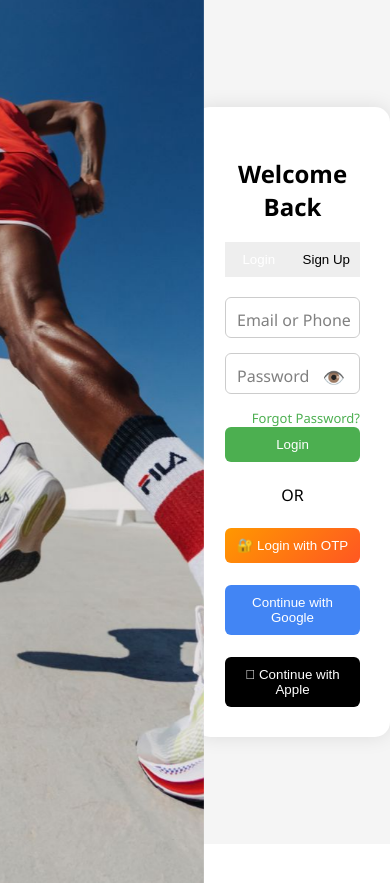
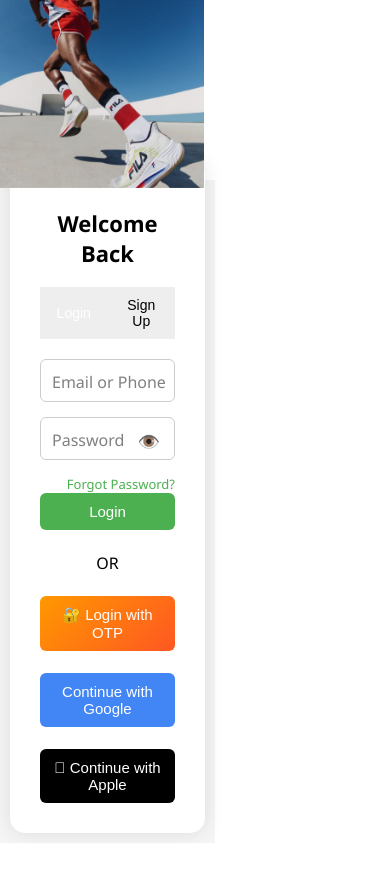
Before and after one commit to mvijayreddy-crypto/BookMyPlay, a Flask app: page /login in a window 390 px wide. After the commit the page ends 843 px from the top, so only its background shows below. Run offline with Flask 3, Linux system fonts and the light colour scheme.

Commit message:
mobile login fix

```diff
--- a/templates/login.html
+++ b/templates/login.html
@@ -6,6 +6,83 @@
 
     <style>
         /* ================= GLOBAL RESPONSIVE ================= */
+/* ================= MOBILE RESPONSIVE ================= */
+
+@media(max-width:768px){
+
+    body{
+        flex-direction:column;
+    }
+
+    .left{
+        width:100%;
+        height:250px;
+    }
+
+    .right{
+        width:100%;
+        padding:20px;
+        display:flex;
+        justify-content:center;
+        align-items:center;
+    }
+
+    .card{
+        width:100%;
+        max-width:400px;
+        margin-top:-40px;
+    }
+}
+
+@media(max-width:600px){
+
+    .left{
+        height:220px;
+    }
+
+    .card{
+        width:95%;
+        padding:20px;
+        border-radius:18px;
+    }
+
+    h2{
+        font-size:26px;
+    }
+
+    .toggle button{
+        font-size:14px;
+    }
+
+    .input-group input{
+        font-size:15px;
+    }
+
+    .btn{
+        font-size:15px;
+    }
+}
+
+@media(max-width:420px){
+
+    .left{
+        height:180px;
+    }
+
+    .right{
+        padding:10px;
+    }
+
+    .card{
+        width:100%;
+        padding:18px;
+        margin-top:-30px;
+    }
+
+    h2{
+        font-size:22px;
+    }
+}
 
 img{
     max-width:100%;
```
